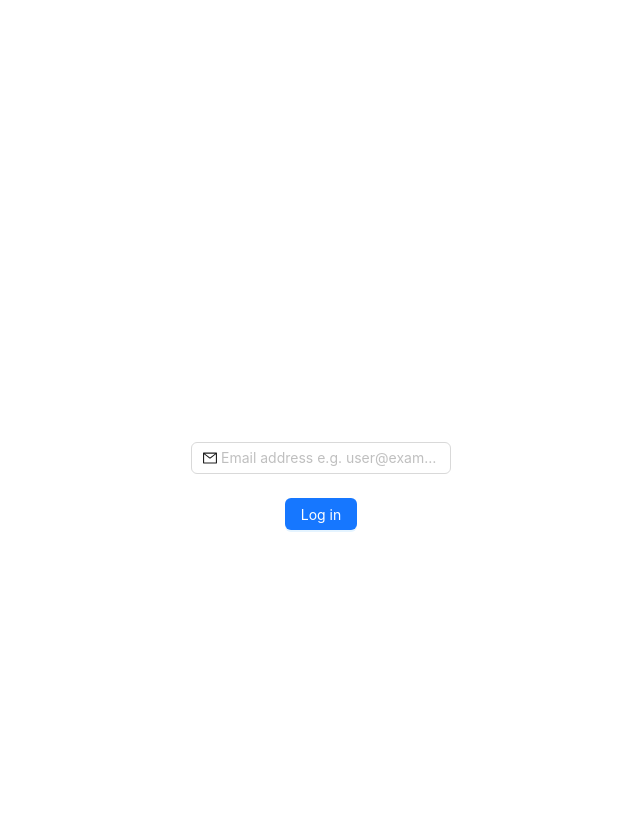
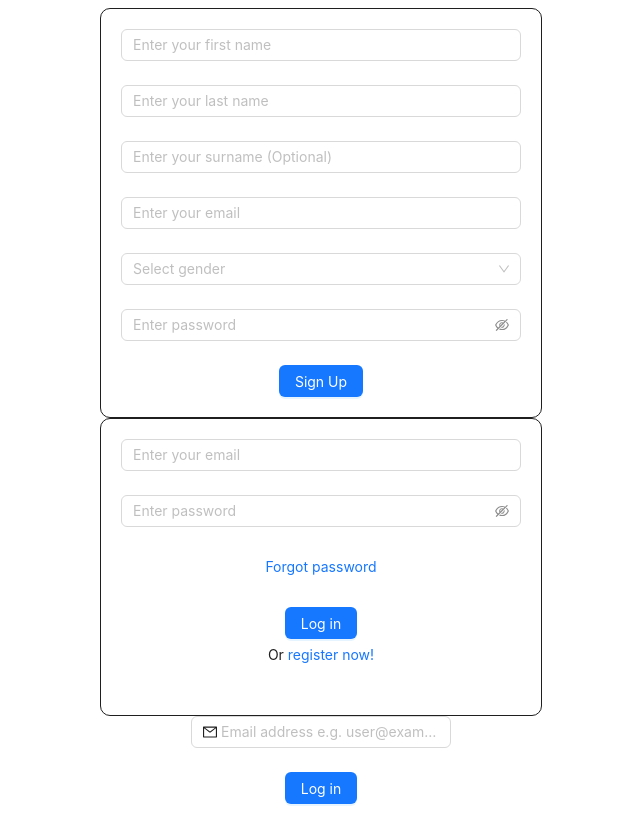
Before and after one commit to usr-0123/CyberAware, a React (Vite) app in the folder client/: page / in a window 1280 px wide. Shown: the whole page, without its empty margins (319-959 px from the left). Before the commit the page ends 800 px from the top, so only its background shows below. Built offline with nearby package versions, Linux system fonts and the light colour scheme.

Commit message:
Work on several pages, that is auth pages.

```diff
--- a/client/src/App.jsx
+++ b/client/src/App.jsx
@@ -1,16 +1,11 @@
 import './App.css'
-
-import Register from './pages/auth/RegisterPage'
-import Login from './pages/auth/LoginPage'
-import ForgotPassword from './pages/auth/ForgotPassword'
+import AuthRoutes from './pages/auth/AuthRoutes.jsx'
 
 function App() {
 
   return (
     <>
-      {/* <Register /> */}
-      {/* <Login /> */}
-      <ForgotPassword />
+      <AuthRoutes />
     </>
   )
 }
--- /dev/null
+++ b/client/src/helpers/validator.js
@@ -0,0 +1,48 @@
+export const validatePasswordPattern = (_, password) => {
+    return new Promise((resolve, reject) => {
+      const minLength = 8;
+      const hasUpperCase = /[A-Z]/;
+      const hasLowerCase = /[a-z]/;
+      const hasDigit = /\d/;
+      const hasSpecialChar = /[!@#$%^&*(),.?":{}|<>]/;
+
+      const result = {
+        minLength: password.length >= minLength,
+        upperCase: hasUpperCase.test(password),
+        lowerCase: hasLowerCase.test(password),
+        digit: hasDigit.test(password),
+        specialChar: hasSpecialChar.test(password),
+      };
+
+      const unmetRequirements = [];
+      if (!result.minLength)
+        unmetRequirements.push('Minimum length of 8 characters');
+      if (!result.upperCase)
+        unmetRequirements.push('At least one uppercase letter');
+      if (!result.lowerCase)
+        unmetRequirements.push('At least one lowercase letter');
+      if (!result.digit) unmetRequirements.push('At least one digit');
+      if (!result.specialChar)
+        unmetRequirements.push('At least one special character');
+
+      if (unmetRequirements.length === 0) {
+        resolve();
+      } else {
+        reject(unmetRequirements.join(', '));
+      }
+    });
+  };
+
+  export const validateNameLength = (rule, value) => {
+    const fieldName = rule.field;
+    const field = fieldName === 'firstName' ? 'First Name' : 'Last Name';
+
+    if (!value) {
+      return Promise.reject(`Please enter ${field} `);
+    }
+    if (value.length >= 3) {
+      return Promise.resolve();
+    } else {
+      return Promise.reject(`${field} is too short.`);
+    }
+  };
--- /dev/null
+++ b/client/src/pages/auth/AuthRoutes.jsx
@@ -0,0 +1,15 @@
+import ForgotPassword from "./ForgotPassword";
+import LoginPage from "./LoginPage";
+import RegisterPage from "./RegisterPage";
+
+const AuthRoutes = () => {
+    return (
+        <>
+            <RegisterPage />
+            <LoginPage />
+            <ForgotPassword />
+        </>
+    )
+};
+
+export default AuthRoutes;
--- a/client/src/pages/auth/ForgotPassword.jsx
+++ b/client/src/pages/auth/ForgotPassword.jsx
@@ -1,6 +1,6 @@
 import { Button, Form, Input } from "antd";
 import { MailOutlined } from '@ant-design/icons';
-import { useSendOTPMutation } from "../../features/usersApi";
+import { useSendOTPMutation } from "../../services/usersApi";
 
 const ForgotPassword = () => {
     const [forgetPassword, { isLoading }] = useSendOTPMutation()
--- a/client/src/pages/auth/LoginPage.jsx
+++ b/client/src/pages/auth/LoginPage.jsx
@@ -1,59 +1,63 @@
 import React from 'react';
-import { LockOutlined, UserOutlined } from '@ant-design/icons';
-import { Button, Checkbox, Form, Input } from 'antd';
+import './authStyles.scss'
+import { Button, Form, Input } from 'antd';
+import { validatePasswordPattern } from '../../helpers/validator';
+import { authenticate } from '../../services/userServices';
+
 const LoginPage = () => {
-    const onFinish = (values) => {
 
-        console.log('Received values of form: ', values);
-    };
     return (
         <div className='mainLayout'>
             <Form
-                name="normal_login"
-                className="login-form"
+                onFinish={(e) => authenticate(e)}
+                className="authForm"
                 initialValues={{
                     remember: true,
                 }}
-                onFinish={onFinish}
             >
                 <Form.Item
-                    name="username"
+                    name="emailAddress"
+                    className='formItem'
                     rules={[
                         {
                             required: true,
-                            message: 'Please input your Username!',
+                            type: 'email',
+                            message: 'Please enter a valid email address!',
                         },
                     ]}
                 >
-                    <Input prefix={<UserOutlined className="site-form-item-icon" />} placeholder="Username" />
+                    <Input placeholder='Enter your email' className='formInput' />
                 </Form.Item>
+
                 <Form.Item
                     name="password"
+                    className='formItem'
                     rules={[
                         {
                             required: true,
-                            message: 'Please input your Password!',
+                            validator: validatePasswordPattern,
                         },
                     ]}
                 >
-                    <Input
-                        prefix={<LockOutlined className="site-form-item-icon" />}
-                        type="password"
-                        placeholder="Password"
-                    />
+                    <Input.Password placeholder='Enter password' className='formInput' />
                 </Form.Item>
-                <Form.Item>
+
+                <Form.Item
+                    className='formItem'
+                >
                     <a className="login-form-forgot" href="">
                         Forgot password
                     </a>
                 </Form.Item>
 
-                <Form.Item style={{ display: 'flex', justifyContent: 'center' }}>
-                    <Button type="primary" htmlType="submit" className="login-form-button">
+                <Form.Item className='formButton' >
+                    <Button type="primary" className='submitButton' htmlType="submit" >
                         Log in
                     </Button>
                 </Form.Item>
-                <Form.Item>
+                <Form.Item
+                    className='formItem'
+                >
                     Or <a href="">register now!</a>
                 </Form.Item>
             </Form>
--- a/client/src/pages/auth/RegisterPage.jsx
+++ b/client/src/pages/auth/RegisterPage.jsx
@@ -1,165 +1,105 @@
 import React from 'react';
 import './authStyles.scss'
+import { Button, Form, Input, Select, } from 'antd';
+import { validateNameLength, validatePasswordPattern } from '../../helpers/validator';
+import { register } from '../../services/userServices';
 
-import { Button, Cascader, DatePicker, Form, Input, InputNumber, Mentions, Select, TreeSelect, } from 'antd';
-const { RangePicker } = DatePicker;
-const formItemLayout = {
-    labelCol: {
-        xs: {
-            span: 24,
-        },
-        sm: {
-            span: 6,
-        },
-    },
-    wrapperCol: {
-        xs: {
-            span: 24,
-        },
-        sm: {
-            span: 14,
-        },
-    },
-};
+const genderOptions = [
+    { label: 'Male', value: 'male' },
+    { label: 'Female', value: 'feMale' }
+]
+
 const RegisterPage = () => (
     <div className='mainLayout'>
         <Form
-            {...formItemLayout}
-            variant="filled"
-            style={{
-                maxWidth: 600,
+            onFinish={(e) => register(e)}
+            className='authForm'
+            initialValues={{
+                remember: true,
             }}
         >
             <Form.Item
-                label="Input"
-                name="Input"
+                name="firstName"
+                className='formItem'
                 rules={[
                     {
                         required: true,
-                        message: 'Please input!',
+                        validator: validateNameLength,
                     },
                 ]}
             >
-                <Input />
+                <Input placeholder='Enter your first name' className='formInput' />
             </Form.Item>
 
             <Form.Item
-                label="InputNumber"
-                name="InputNumber"
+                name="lastName"
+                className='formItem'
                 rules={[
                     {
                         required: true,
-                        message: 'Please input!',
+                        validator: validateNameLength,
                     },
                 ]}
             >
-                <InputNumber
-                    style={{
-                        width: '100%',
-                    }}
-                />
+                <Input placeholder='Enter your last name' className='formInput' />
             </Form.Item>
 
             <Form.Item
-                label="TextArea"
-                name="TextArea"
+                name="surName"
+                className='formItem'
+                rules={[
+                    {
+                        required: false,
+                    },
+                ]}
+            >
+                <Input placeholder='Enter your surname (Optional)' className='formInput' />
+            </Form.Item>
+
+            <Form.Item
+                name="emailAddress"
+                className='formItem'
                 rules={[
                     {
                         required: true,
-                        message: 'Please input!',
+                        type: 'email',
+                        message: 'Please enter a valid email address!',
                     },
                 ]}
             >
-                <Input.TextArea />
+                <Input placeholder='Enter your email' className='formInput' />
             </Form.Item>
 
             <Form.Item
-                label="Mentions"
-                name="Mentions"
+                name="gender"
+                className='formItem'
                 rules={[
                     {
                         required: true,
-                        message: 'Please input!',
+                        message: 'Please select your gender option!',
                     },
                 ]}
             >
-                <Mentions />
+                <Select placeholder='Select gender' options={genderOptions} className='formInput' />
             </Form.Item>
 
             <Form.Item
-                label="Select"
-                name="Select"
+                name="password"
+                className='formItem'
                 rules={[
                     {
                         required: true,
-                        message: 'Please input!',
+                        validator: validatePasswordPattern,
                     },
                 ]}
             >
-                <Select />
+                <Input.Password placeholder='Enter password' className='formInput' />
             </Form.Item>
 
             <Form.Item
-                label="Cascader"
-                name="Cascader"
-                rules={[
-                    {
-                        required: true,
-                        message: 'Please input!',
-                    },
-                ]}
+                className='formButton'
             >
-                <Cascader />
-            </Form.Item>
-
-            <Form.Item
-                label="TreeSelect"
-                name="TreeSelect"
-                rules={[
-                    {
-                        required: true,
-                        message: 'Please input!',
-                    },
-                ]}
-            >
-                <TreeSelect />
-            </Form.Item>
-
-            <Form.Item
-                label="DatePicker"
-                name="DatePicker"
-                rules={[
-                    {
-                        required: true,
-                        message: 'Please input!',
-                    },
-                ]}
-            >
-                <DatePicker />
-            </Form.Item>
-
-            <Form.Item
-                label="RangePicker"
-                name="RangePicker"
-                rules={[
-                    {
-                        required: true,
-                        message: 'Please input!',
-                    },
-                ]}
-            >
-                <RangePicker />
-            </Form.Item>
-
-            <Form.Item
-                wrapperCol={{
-                    offset: 6,
-                    span: 16,
-                }}
-            >
-                <Button type="primary" htmlType="submit">
-                    Submit
-                </Button>
+                <Button type="primary" className='submitButton' htmlType="submit"> Sign Up </Button>
             </Form.Item>
         </Form>
     </div>
--- a/client/src/pages/auth/authStyles.scss
+++ b/client/src/pages/auth/authStyles.scss
@@ -3,5 +3,36 @@
     flex-direction: column;
     align-items: center;
     justify-items: center;
-    margin-top: 35%;
+    width: 100%;
+
+    .authForm {
+        width: fit-content;
+        display: flex;
+        flex-direction: column;
+        align-items: center;
+        justify-content: center;
+        border: 1px solid;
+        border-radius: 10px;
+        padding: 20px;
+        align-self: center;
+
+        .formItem{
+            width: 400px;
+            display: flex;
+            align-items: center;
+            justify-content: center;
+
+            .formInput{
+                width: 400px;
+            }
+        }
+
+        .formButton {
+            width: 100%;
+            margin: 0;
+            display: flex;
+            align-items: center;
+            justify-content: center;
+        }
+    }
 }
--- a/client/src/service/store.js
+++ b/client/src/service/store.js
@@ -1,6 +1,6 @@
 import { configureStore } from '@reduxjs/toolkit'
 import {setupListeners} from '@reduxjs/toolkit/query/react'
-import { usersApi } from '../features/usersApi.js'
+import { usersApi } from '../services/usersApi.js'
 
 export const store = configureStore({
     reducer:{
--- /dev/null
+++ b/client/src/services/userServices.js
@@ -0,0 +1,7 @@
+export const register = (params) => {
+    console.log({params});
+};
+
+export const authenticate = (params) => {
+    console.log({params});
+};
```
Also changed, not shown: client/src/services/usersApi.js (renamed from client/src/features/usersApi.js), 2 other files (tests, documents, lock files or other folders).
